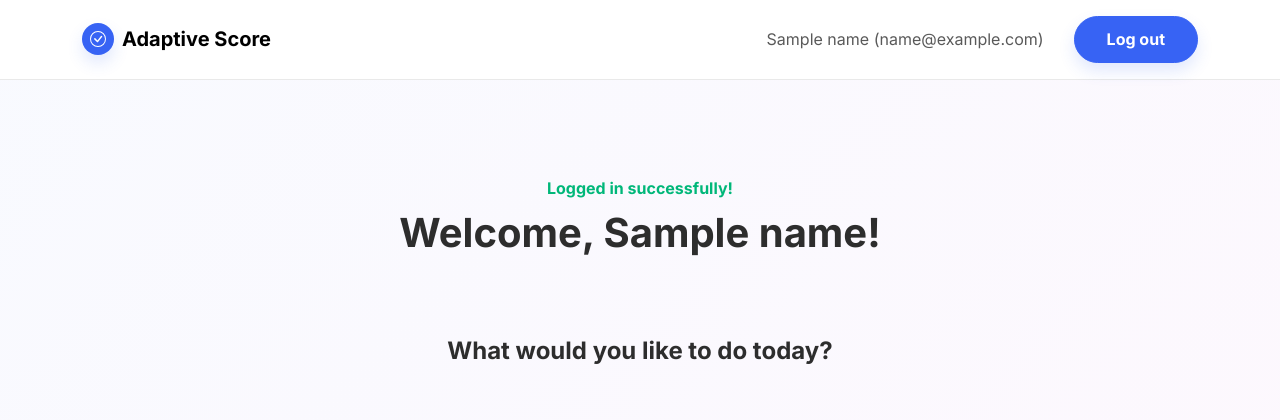
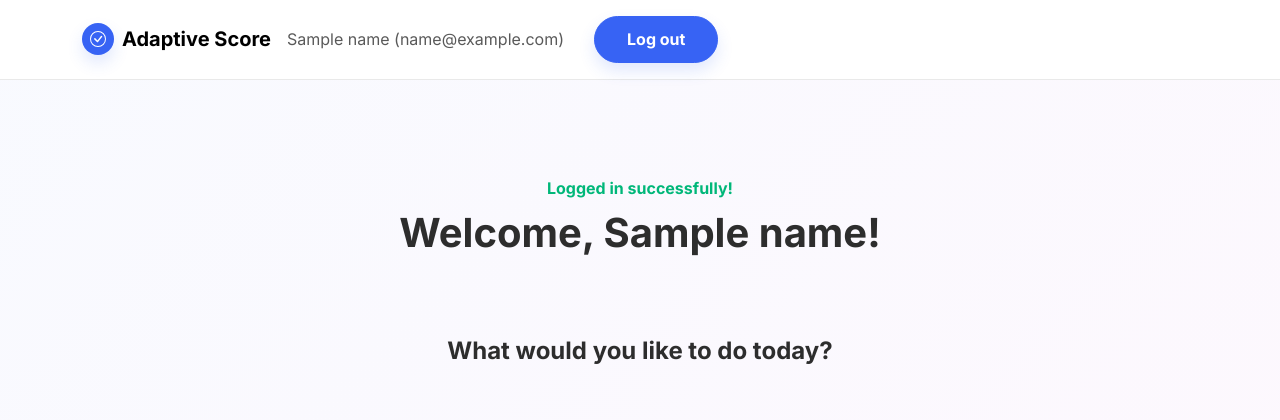
Before and after one commit to ryanidk/adaptive-score, a Flask app: template templates/index.html in a window 1280 px wide. Shown: the top 420 px of the page. Run offline with Flask 3, Linux system fonts and the light colour scheme; the template is opened without the code that fills it: most values are stand-ins (such as "Sample title", 1, 10 or a date in 2020); some libraries are stand-ins or nearby versions.

Commit message:
fix navbar

```diff
--- a/templates/englishmcq.html
+++ b/templates/englishmcq.html
@@ -19,9 +19,6 @@
                         <path d="m10.97 4.97-.02.022-3.473 4.425-2.093-2.094a.75.75 0 0 0-1.06 1.06L6.97 11.03a.75.75 0 0 0 1.079-.02l3.992-4.99a.75.75 0 0 0-1.071-1.05"></path>
                     </svg></span><span>Adaptive Score</span></a><button class="navbar-toggler" data-bs-toggle="collapse" data-bs-target="#navcol-1"><span class="visually-hidden">Toggle navigation</span><span class="navbar-toggler-icon"></span></button>
             <div class="collapse navbar-collapse" id="navcol-1">
-                <ul class="navbar-nav mx-auto">
-                    <li class="nav-item"><a class="nav-link" href="/"></a></li>
-                </ul>
                 <h1 class="fw-bold"></h1>
                 <p class="navbar-text" style="margin-right: 30px;margin-bottom: 0px;">{{ name }} ({{ email }})</p><a class="btn btn-primary shadow" role="button" href="/logout">Log out</a>
             </div>
--- a/templates/index.html
+++ b/templates/index.html
@@ -19,9 +19,6 @@
                         <path d="m10.97 4.97-.02.022-3.473 4.425-2.093-2.094a.75.75 0 0 0-1.06 1.06L6.97 11.03a.75.75 0 0 0 1.079-.02l3.992-4.99a.75.75 0 0 0-1.071-1.05"></path>
                     </svg></span><span>Adaptive Score</span></a><button class="navbar-toggler" data-bs-toggle="collapse" data-bs-target="#navcol-1"><span class="visually-hidden">Toggle navigation</span><span class="navbar-toggler-icon"></span></button>
             <div class="collapse navbar-collapse" id="navcol-1">
-                <ul class="navbar-nav mx-auto">
-                    <li class="nav-item"><a class="nav-link" href="/"></a></li>
-                </ul>
                 <h1 class="fw-bold"></h1>
                 <p class="navbar-text" style="margin-right: 30px;margin-bottom: 0px;">{{ name }} ({{ email }})</p><a class="btn btn-primary shadow" role="button" href="/logout">Log out</a>
             </div>
--- a/templates/mathmcq.html
+++ b/templates/mathmcq.html
@@ -20,9 +20,7 @@
                         <path d="m10.97 4.97-.02.022-3.473 4.425-2.093-2.094a.75.75 0 0 0-1.06 1.06L6.97 11.03a.75.75 0 0 0 1.079-.02l3.992-4.99a.75.75 0 0 0-1.071-1.05"></path>
                     </svg></span><span>Adaptive Score</span></a><button class="navbar-toggler" data-bs-toggle="collapse" data-bs-target="#navcol-1"><span class="visually-hidden">Toggle navigation</span><span class="navbar-toggler-icon"></span></button>
             <div class="collapse navbar-collapse" id="navcol-1">
-                <ul class="navbar-nav mx-auto">
-                    <li class="nav-item"><a class="nav-link" href="/"></a></li>
-                </ul>
+
                 <h1 class="fw-bold"></h1>
                 <p class="navbar-text" style="margin-right: 30px;margin-bottom: 0px;">{{ name }} ({{ email }})</p><a class="btn btn-primary shadow" role="button" href="/logout">Log out</a>
             </div>
--- a/templates/mathspr.html
+++ b/templates/mathspr.html
@@ -33,9 +33,7 @@
             </button>
 
             <div class="collapse navbar-collapse" id="navcol-1">
-                <ul class="navbar-nav mx-auto">
-                    <li class="nav-item"><a class="nav-link" href="/"></a></li>
-                </ul>
+
 
                 <h1 class="fw-bold"></h1>
                 <p class="navbar-text" style="margin-right: 30px;margin-bottom: 0px;">{{ name }} ({{ email }})</p>
```
